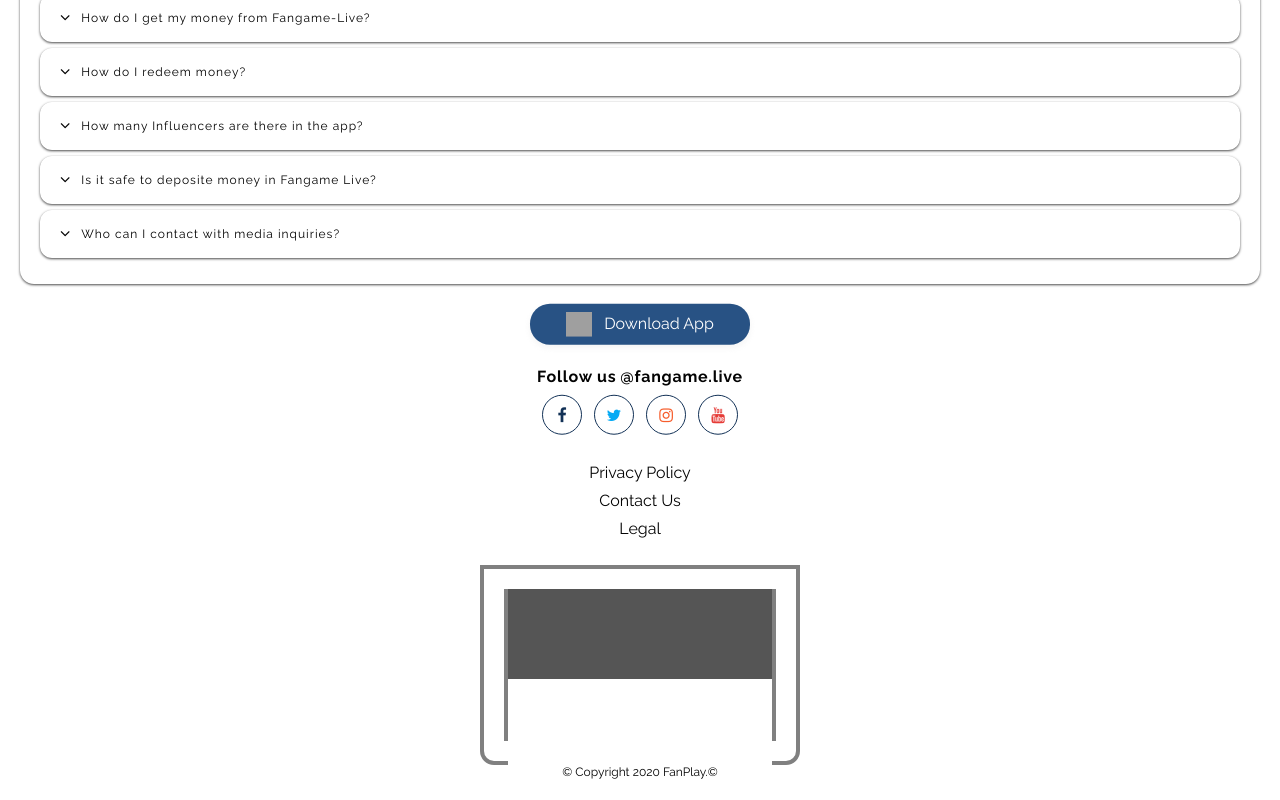
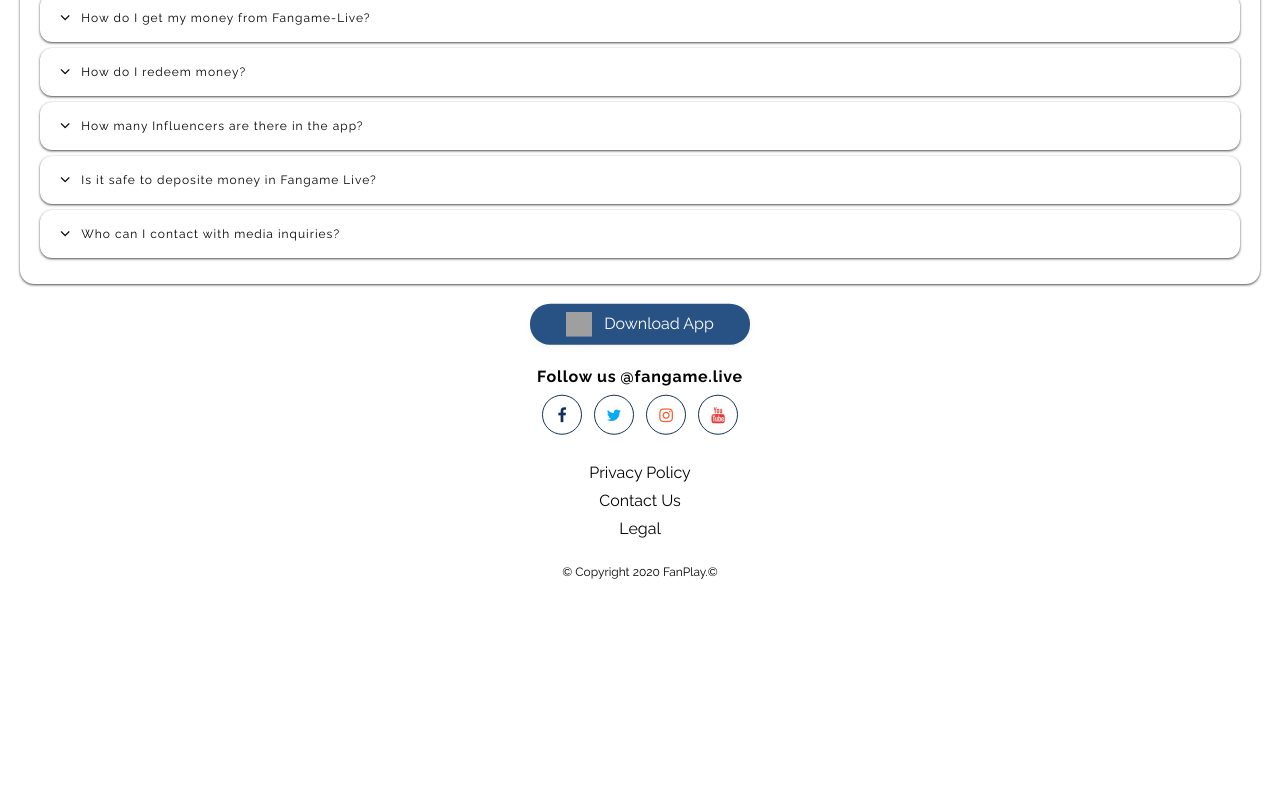
Before and after one commit to imcontrive/bluedemo, a React (Create React App) app: page / in a window 1280 px wide. Shown: the part 2068-2868 px from the top of the page. After the commit the page ends 2668 px from the top, so only its background shows below. Built offline with nearby package versions, Linux system fonts and the light colour scheme; grey boxes are pictures that could not be loaded.

Commit message:
delete extra codes

```diff
--- a/src/App.js
+++ b/src/App.js
@@ -496,21 +496,6 @@
             </ul>
           </footer>
 
-          <div className="outer">
-  <div className="inner">
-
-    <div className="upper">
-
-  </div>
-
-    <div className="lower">
-
-  </div>
-
-  </div>
-
-</div>
-
           <CopyRight>© Copyright 2020 FanPlay.©
             {/* <br/>All rights reserved. */}
             </CopyRight>
--- a/src/App.scss
+++ b/src/App.scss
@@ -511,40 +511,3 @@
     border-radius: 0px;
   }
 }
-
-
-
-.outer {
-  // background: white;
-  padding: 20px;
-  width: 320px;
-  margin: 0 auto;
-  height: 200px;
-  border-radius: 14px;
-  border-top-right-radius: 0px;
-/*   solid gray; */
-        border-top-left-radius:0px ;
-border: 4px solid gray;
-}
-
-.inner {
-  height: 100%;
-  background: #555 !important;
-  border: 4px solid gray;
-  border-top: none;
-
-  .upper {
-    height: 90px;
-    width: 100%;
-
-  }
-
-  .lower {
-    height: 90px;
-    width: 100%;
-    background: white;
-
-  }
-
-
-}
```
